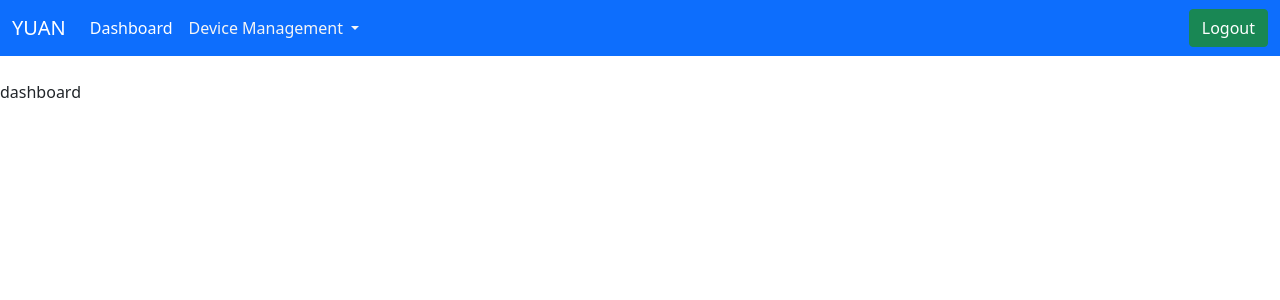
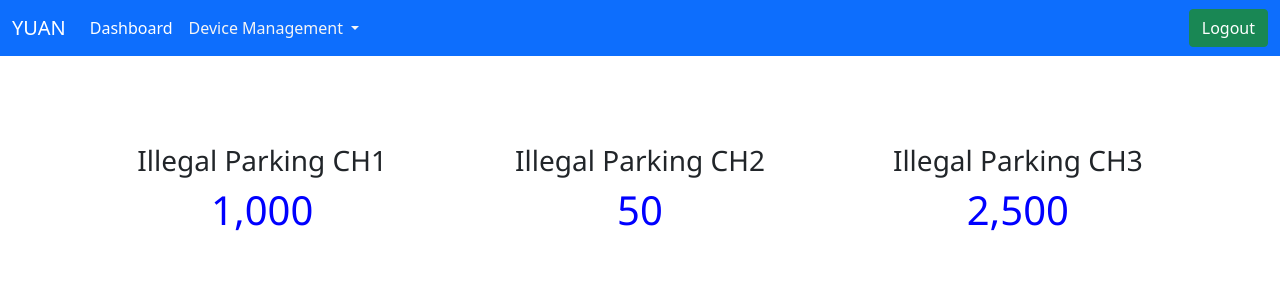
Before and after one commit to jaylee840831/vue_test, a Vue app: page /dashboard in a window 1280 px wide. Shown: the top 300 px of the page. Built offline with nearby package versions, Linux system fonts and the light colour scheme.

Commit message:
feat: dashboard新增元件

```diff
--- /dev/null
+++ b/src/components/DashBoardCard.vue
@@ -0,0 +1,59 @@
+<script setup>
+import { computed } from '@vue/reactivity';
+
+</script>
+
+<template>
+    <div class="d-card">
+        <div class="title">
+            <h3>{{ cardName }}</h3>
+        </div>
+        <div class="body">
+            <h1>{{ regCardValue }}</h1>
+        </div>
+        <div class="footer">
+
+        </div>
+    </div>
+</template>
+
+<script>
+export default {
+    data() {
+        return {
+        }
+    },
+    props: {
+        cardName: String,
+        cardValue: Number
+    },
+    methods: {
+    },
+    computed: {
+        regCardValue() {
+            //轉千分位
+            var regExpInfo = /(\d{1,3})(?=(\d{3})+(?:$|\.))/g;
+            var ret = this.cardValue.toString().replace(regExpInfo, "$1,");
+            return ret;
+        }
+    }, watch: {
+        cardValue: {
+            immediate: true,
+            handler(val) {
+                return this.cardValue;
+            }
+        }
+    }
+}
+</script>
+<style>
+.d-card {
+    margin: 0 2rem;
+}
+
+.title {}
+
+.body {
+    color: blue;
+}
+</style>
--- a/src/views/DashBoard.vue
+++ b/src/views/DashBoard.vue
@@ -1,10 +1,82 @@
+<script setup>
+</script>
+
 <template>
-    <div>dashboard</div>
+    <div id="main">
+        <div v-for="(board, index) in boards" class="d-card">
+            <DashBoardCard :cardName="board.channelName" :cardValue="board.value"></DashBoardCard>
+        </div>
+    </div>
 </template>
 
 <script>
-export default{
 
+import DashBoardCard from '../components/DashBoardCard.vue'
+
+export default {
+    data() {
+        return {
+            timer: false,
+            timer2: null,
+            boards: [
+                {
+                    channelName: "Illegal Parking CH1",
+                    value: 1000
+                },
+                {
+                    channelName: "Illegal Parking CH2",
+                    value: 50
+                },
+                {
+                    channelName: "Illegal Parking CH3",
+                    value: 2500
+                }
+            ]
+        }
+    }, components: {
+        DashBoardCard
+    }, methods: {
+        loadData() {
+            for (let i = 0; i < this.boards.length; i++) {
+                this.boards[i].value = Math.floor((Math.random() * (2000 + 1 - 500)) + 500);
+            }
+        }
+    }, watch: {
+    }, mounted() {
+        /*
+          最初始情况，项目刚打开的时候，这个时候页面是必定没有定时器的，那么逻辑就会走else，这个时候就会注册一个定时器去循环调用相应逻辑代码
+          后续有三种情况
+             情况一：路由跳转，跳走了，就要清除这个定时器，所以在beforeDestroy钩子中要清除定时器
+             情况二：关闭项目，关闭项目了以后，系统就会自动停掉定时器，这个不用管它
+             情况三：刷新页面，这个时候vue组件的钩子是不会执行beforeDestroy和destroyed钩子的，所以
+                    需要加上if判断一下，若还有定时器的话，就清除掉，所以这个就是mounted钩子的if判断的原因
+       */
+        if (this.timer2) {
+            clearInterval(this.timer2);
+        } else {
+            this.timer2 = setInterval(() => {
+                this.loadData();
+                console.log('loading new data from api')
+            }, 10000);
+        }
+    },
+    beforeDestroy() {
+        console.log('計時結束')
+        clearInterval(this.timer2);
+    },
 }
 </script>
-<style></style>
+<style>
+.d-card {
+    display: inline-block;
+}
+
+#main {
+    font-family: Montserrat, "Segoe UI", 'Segoe UI', Tahoma, Geneva, Verdana, sans-serif;
+    margin: 4rem 0;
+    text-align: center;
+    /* display: grid;
+    place-items: center;
+    min-height: 100vh; */
+}
+</style>
```
